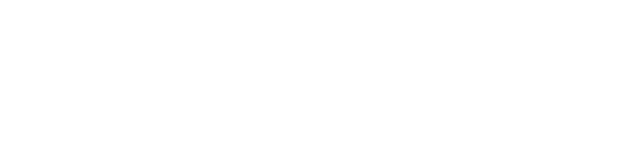
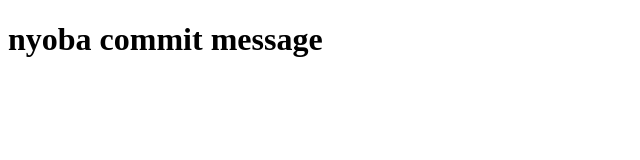
Before and after one commit to NindiAzh/fer-6-binar, a plain HTML site: page index.html in a window 1280 px wide. Shown: the whole page, without its empty margins (0-640 px from the left). Drawn offline with Linux system fonts and the light colour scheme.

Commit message:
feat: :pencil2: add h1

```diff
--- a/index.html
+++ b/index.html
@@ -7,6 +7,6 @@
     <title>Document</title>
 </head>
 <body>
-
+    <h1>nyoba commit message</h1>
 </body>
 </html>
```
